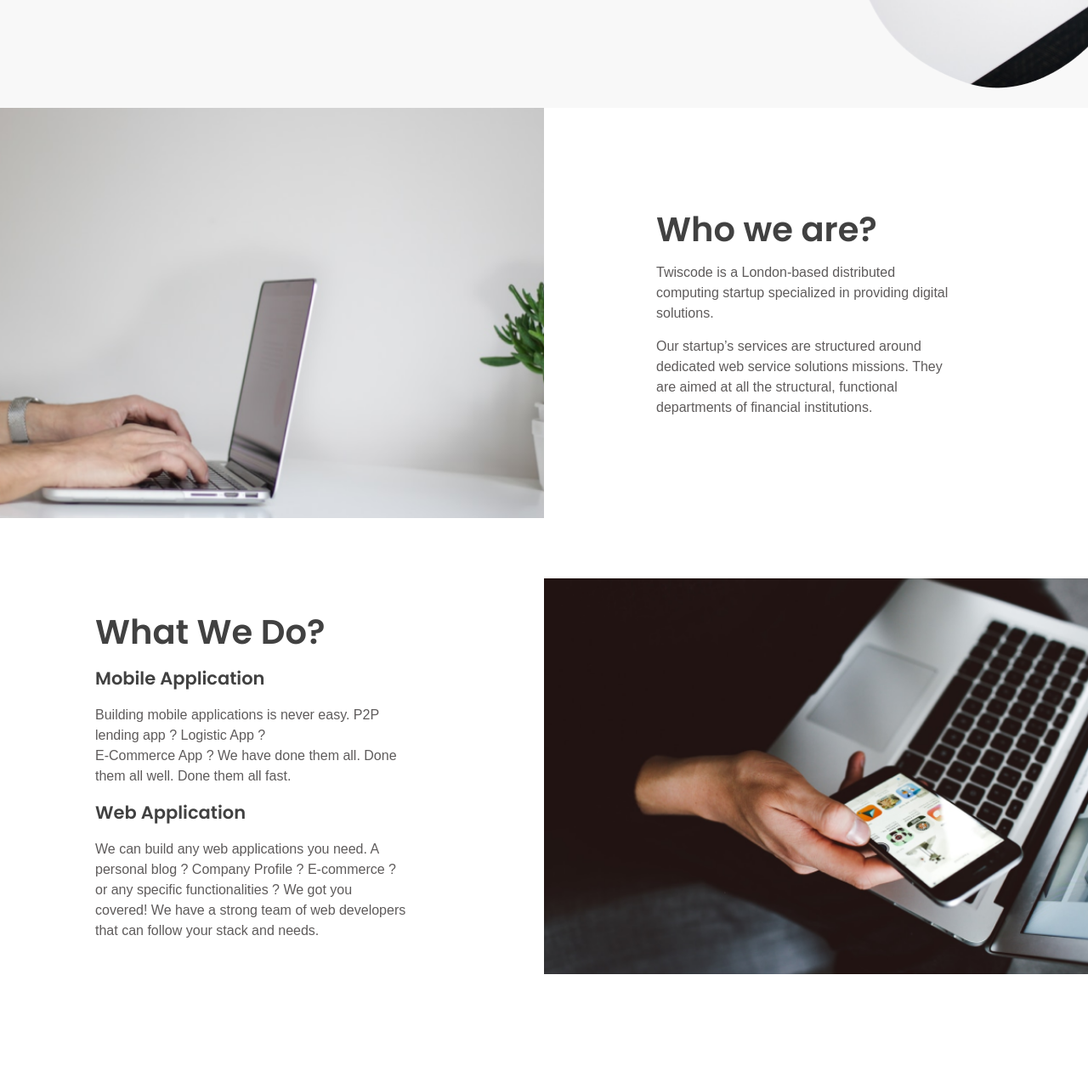
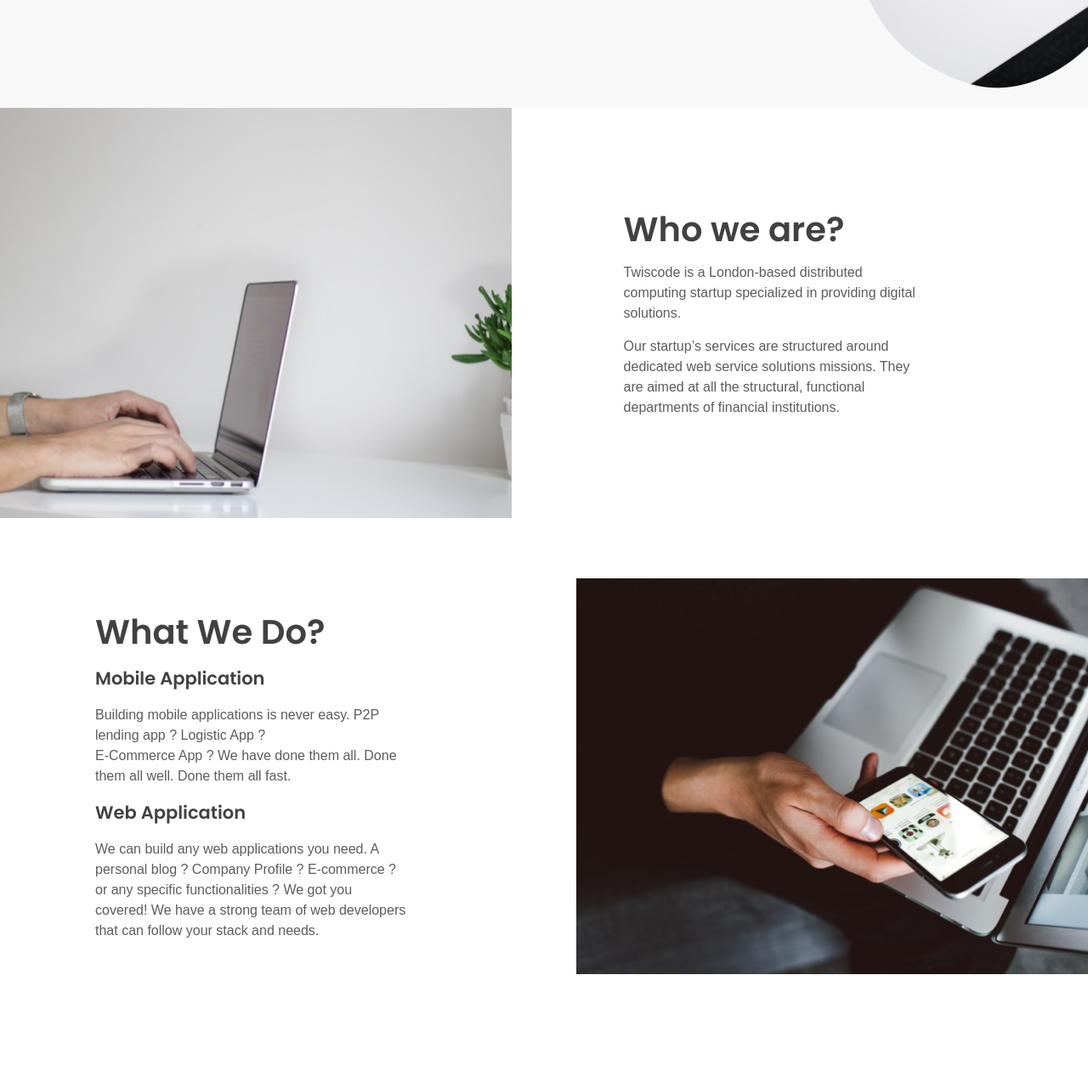
Before and after one commit to EdBozhko/Internship-UA-2022, a plain HTML site: page index.html in a window 1280 px wide. Shown: the part 600-1874 px from the top of the page at 85% size. Drawn offline with Linux system fonts and the light colour scheme.

Commit message:
fix: fixed contant img proportions

```diff
--- a/src/css/index/main.css
+++ b/src/css/index/main.css
@@ -22,12 +22,14 @@
     background-image: url('../../img/about.png');
     min-height: 483px;
     background-size: cover;
+    flex-basis: 44%;
 }
 
 .image-container.work {
     background-image: url('../../img/work.png');
     min-height: 466px;
     background-size: cover;
+    flex-basis: 44%;
 }
 
 .container.hero {
```
